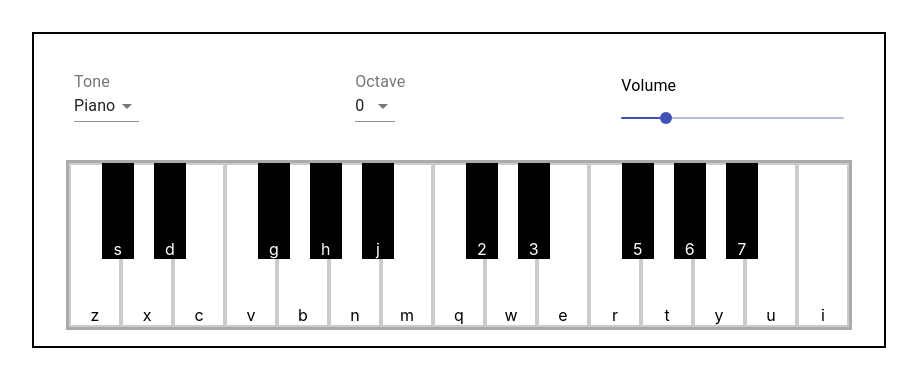
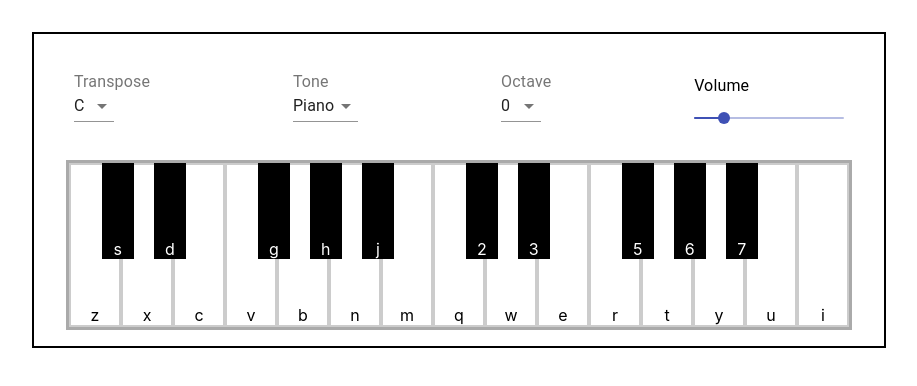
Before and after one commit to zhanlun/piano, a React (Create React App) app: page / in a window 1280 px wide. Shown: the top 386 px of the page, without its empty margins (181-1098 px from the left). Built offline with nearby package versions, Linux system fonts and the light colour scheme.

Commit message:
add transpose input

```diff
--- a/src/actions/noteAction.js
+++ b/src/actions/noteAction.js
@@ -3,3 +3,8 @@ export const noteShiftOctave = amount => ({
   type: 'note/shiftOctave',
   amount
 })
+
+export const noteTranspose = step => ({
+  type: 'note/transpose',
+  step
+})
--- a/src/components/Octave.js
+++ b/src/components/Octave.js
@@ -1,4 +1,4 @@
-import { Box, InputLabel, makeStyles, MenuItem, Select } from '@material-ui/core'
+import { Box, InputLabel, MenuItem, Select } from '@material-ui/core'
 import React, { useState } from 'react'
 import { useDispatch } from 'react-redux'
 import { noteShiftOctave } from '../actions/noteAction'
@@ -11,23 +11,14 @@ const octaveOptions = [
   '+2',
 ]
 
-const useStyles = makeStyles((theme) => {
-  return {
-    capitalize: {
-      textTransform: 'capitalize',
-    }
-  }
-})
-
 export default function Octave() {
   const dispatch = useDispatch()
-  const classes = useStyles()
   const [amount, setAmount] = useState('0')
 
   const handleChange = (e) => {
     setAmount(e.target.value)
-    const amount = Number.parseInt(e.target.value)
-    dispatch(noteShiftOctave(amount))
+    const shiftAmount = Number.parseInt(e.target.value)
+    dispatch(noteShiftOctave(shiftAmount))
   }
   return (
     <Box m={3} className="toolbar-options">
@@ -36,11 +27,10 @@ export default function Octave() {
         label="Octave"
         value={amount}
         onChange={handleChange}
-        className={classes.capitalize}
       >
         {octaveOptions &&
           octaveOptions.map(oct => (
-            <MenuItem value={oct} className={classes.capitalize} key={oct}>{oct}</MenuItem>
+            <MenuItem value={oct} key={oct}>{oct}</MenuItem>
           ))
         }
       </Select>
--- a/src/components/Piano.js
+++ b/src/components/Piano.js
@@ -4,6 +4,7 @@ import { audioContextPlay, audioContextStop } from '../actions/audioContextActio
 import Octave from './Octave'
 import PianoKeybed from './PianoKeybed'
 import Tones from './Tones'
+import Transpose from './Transpose'
 import Volume from './Volume'
 
 export default function Piano() {
@@ -41,6 +42,7 @@ export default function Piano() {
   return (
     <div className="piano">
       <div className="toolbar">
+        <Transpose />
         <Tones />
         <Octave />
         <Volume />
--- /dev/null
+++ b/src/components/Transpose.js
@@ -0,0 +1,46 @@
+import { Box, InputLabel, MenuItem, Select } from '@material-ui/core'
+import React, { useState } from 'react'
+import { useDispatch } from 'react-redux'
+
+const keyOptions = [
+  'C',
+  'D♭',
+  'D',
+  'E♭',
+  'E',
+  'F',
+  'G♭',
+  'G',
+  'A♭',
+  'A',
+  'B♭',
+  'B',
+]
+
+export default function Transpose() {
+  const dispatch = useDispatch()
+  const [key, setKey] = useState(0)
+
+  const handleChange = (e) => {
+    console.log(e.target.value)
+    setKey(e.target.value)
+    // const step = keyOptions.indexOf(e.target.value)
+    // dispatch(noteTranspose(step))
+  }
+  return (
+    <Box m={3} className="toolbar-options">
+      <InputLabel>Transpose</InputLabel>
+      <Select
+        label="Octave"
+        value={key}
+        onChange={handleChange}
+      >
+        {keyOptions &&
+          keyOptions.map((k, idx) => (
+            <MenuItem value={idx} key={k}>{k}</MenuItem>
+          ))
+        }
+      </Select>
+    </Box>
+  )
+}
```
